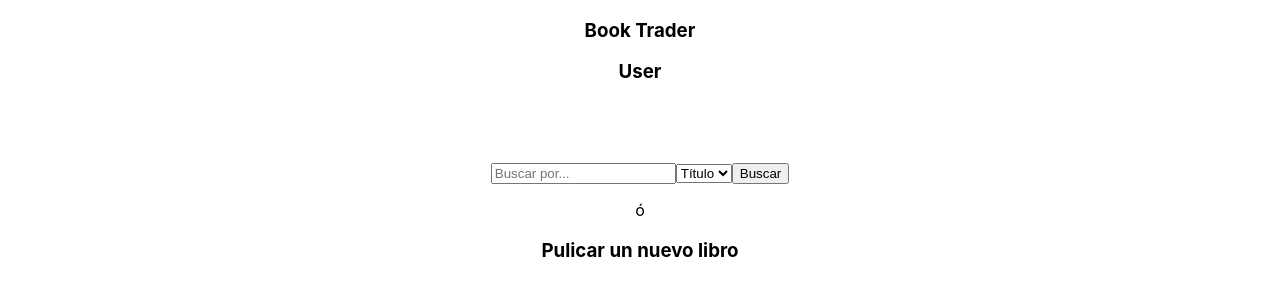
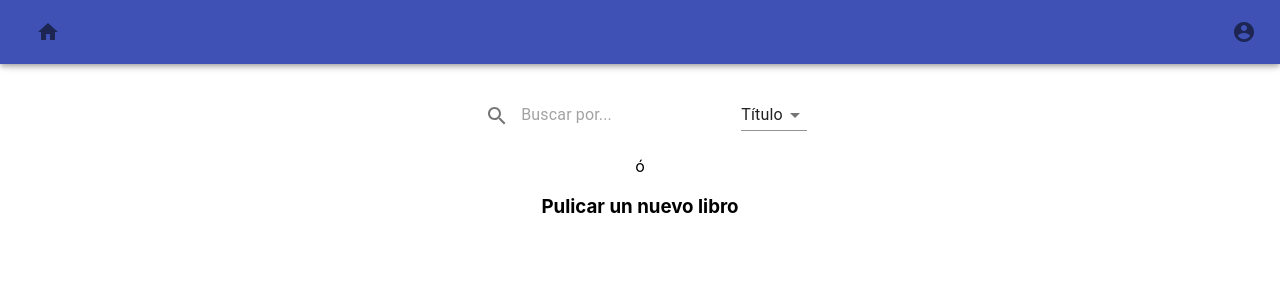
Before and after one commit to TomasMRivero/book-exchange-frontend, a React (Create React App) app: page / in a window 1280 px wide. Shown: the top 300 px of the page. Built offline with nearby package versions, Linux system fonts and the light colour scheme.

Commit message:
crear componente BookGrid
Se crea el componente BookGrid y se lo integra a BookScreen. Se instala material-UI

```diff
--- a/package.json
+++ b/package.json
@@ -3,6 +3,11 @@
   "version": "0.1.0",
   "private": true,
   "dependencies": {
+    "@emotion/react": "^11.4.0",
+    "@emotion/styled": "^11.3.0",
+    "@material-ui/core": "^4.11.4",
+    "@material-ui/icons": "^4.11.2",
+    "@material-ui/styles": "^4.11.4",
     "@testing-library/jest-dom": "^5.14.1",
     "@testing-library/react": "^11.2.7",
     "@testing-library/user-event": "^12.8.3",
--- a/src/App.js
+++ b/src/App.js
@@ -9,7 +9,6 @@ import BookScreen from './components/Book/BookScreen';
 import UserScreen from './components/user/userScreen';
 import Nav from './components/Nav';
 import MainScreen from './components/MainScreen';
-import { Fragment } from 'react';
 export default function App() {
   return (
 
--- a/src/components/Book/BookCard.js
+++ b/src/components/Book/BookCard.js
@@ -1,18 +1,85 @@
+import { makeStyles } from '@material-ui/core/styles';
+
 import { useCallback } from "react";
 import { useHistory } from "react-router";
+
+import { Card, CardActionArea, CardMedia, CardContent, Typography } from '@material-ui/core';
+
+
+const useStyles = makeStyles((theme) => ({
+    root: {
+        display: 'inline-block',
+        width: '100%',
+    },
+    content: {
+        background: '#F0F3F8',
+        padding: 7,
+        paddingTop: 13,
+    },
+    image: {
+        height: '40vw',
+        width: '100%',
+        objectFit: 'cover',
+        objectPosition: '50% 50%'
+    },
+    title: {
+        [theme.breakpoints.down('sm')]: {
+            fontSize: 14,
+        },
+        [theme.breakpoints.up('sm')]: {
+            fontSize: 17,
+        },
+        [theme.breakpoints.up('md')]: {
+            fontSize: 20,
+        },
+        [theme.breakpoints.up('lg')]: {
+            fontSize: 23,
+        },
+        textAlign: 'left'
+    },
+    author: {
+        [theme.breakpoints.down('sm')]: {
+            fontSize: 14,
+        },
+        [theme.breakpoints.up('md')]: {
+            fontSize: 13,
+        },
+        [theme.breakpoints.up('lg')]: {
+            fontSize: 20,
+        },
+        fontStyle: 'italic',
+        textAlign: 'left'
+    }
+  }));
 
 export default function BookCard({
     book
 }){
+    const classes = useStyles();
     const history = useHistory();
     const onClickBook = useCallback((e) => {
         e.preventDefault();
         history.push(`/book/${book.id}`)
     }, [history, book]);
     return(
-        <div onClick={onClickBook} style={{cursor:'pointer'}} className = "card">
-            <h3>{book.title}</h3>
-            <h6>{book.author}</h6>
-        </div>
+        <Card className = {classes.root} onClick={onClickBook} style={{cursor:'pointer'}} >
+            <CardActionArea>
+                <CardMedia
+                    component="img"
+                    className={classes.image}
+                    alt="Libro"
+                    image="https://images.freeimages.com/images/premium/previews/1461/1461865-old-worn-book.jpg"
+                    title="Contemplative Reptile"
+                />
+                <CardContent className={classes.content} xs zeroMinWidth>
+                    <Typography noWrap className = {classes.title} gutterBottom variant="bold" component="h2">
+                        {book.title}
+                    </Typography>
+                    <Typography className={classes.author} noWrap gutterBottom variant="italic" component="p">
+                        {book.author}
+                    </Typography>
+                </CardContent>
+            </CardActionArea>
+        </Card>
     )
 }
--- /dev/null
+++ b/src/components/Book/BookGrid.js
@@ -0,0 +1,32 @@
+import GridList from "@material-ui/core/GridList"
+import GridListTile from "@material-ui/core/GridListTile"
+import { makeStyles } from "@material-ui/core/styles";
+import BookCard from "./BookCard";
+
+const useStyles = makeStyles((theme) => ({
+    gridList: {
+      flexWrap: 'nowrap',
+      padding: 15,
+      // Promote the list into his own layer on Chrome. This cost memory but helps keeping high FPS.
+      transform: 'translateZ(0)',
+    }
+  }));
+
+export default function BookGrid(props){
+    const classes = useStyles();
+    const books = props.books
+
+    return(
+        <GridList cellHeight={'auto'} className={classes.gridList} spacing={10} cols={2.5}>
+                {books.map(book =>
+                    <GridListTile className={classes.card}>
+                        <BookCard
+                            key = {book.id}
+                            book = {book}
+                        />
+                    </GridListTile>
+                )}
+        </GridList>
+
+    )
+}
--- a/src/components/Book/BookScreen.js
+++ b/src/components/Book/BookScreen.js
@@ -1,14 +1,32 @@
 import ky from "ky-universal";
-import { useEffect, useState } from "react";
+import { useCallback, useEffect, useState } from "react";
 import { batch, useDispatch, useSelector } from "react-redux";
-import { useParams } from "react-router";
+import { useHistory, useParams } from "react-router";
 import { showBook, showUser, showBookList, showBookListIDs, showUserList, showUserListIDs } from "../../redux/actions";
+import { makeStyles } from '@material-ui/core/styles';
+import BookGrid from "./BookGrid";
 
-import BookCard from "./BookCard";
+const useStyles = makeStyles((theme) => ({
+    root: {
+        margin: 'auto',
+        background: 'white',
+        border: 0,
+        borderRadius: 3,
+        width: '90%',
+        display: 'flex',
+        flexWrap: 'wrap',
+        justifyContent: 'space-around',
+        overflow: 'hidden',
+        backgroundColor: theme.palette.background.paper,
+    }
+  }));
 
 export default function BookScreen(){
+    const classes = useStyles();
+
     const dispatch = useDispatch();
     const bookID = Number(useParams().id);
+    const history = useHistory();
 
     const book = useSelector(state => state.models.book);
     const user = useSelector(state => state.models.user);
@@ -57,16 +75,20 @@ export default function BookScreen(){
         };
     }, [bookID, dispatch]);
 
+    const onClickUser = useCallback((e) => {
+        history.push(`/user/${user.id}`);
+    })
+
     console.log(book);
     console.log(books);
     console.log(user);
 
     return (
 
-        <div className="BookScreen">
+        <div className="book-screen">
             <div className="book">
                 <h1>{book.title}</h1>
-                <p>imagen</p>
+                <img className="book-img" src="https://images.freeimages.com/images/premium/previews/1461/1461865-old-worn-book.jpg" width="100%" />
                 <p><strong>Autor: </strong>{book.author}</p>
                 <div className="description-field">
                 <p>{book.description?<strong>Descripción:</strong>:<i>No hay descripción</i>}</p>
@@ -74,14 +96,11 @@ export default function BookScreen(){
                 </div>
                 <br/>
             </div>
-            <div className = "book-carousel">
-            <p>otros libros de <strong>{user.alias}</strong></p>
-            {loaded && books.map(book =>
-                <BookCard
-                    key = {book.id}
-                    book = {book}
-                />
-            )}
+            <div className={classes.root} width="80%">
+            <p>otros libros de <strong onClick = {onClickUser}>{user.alias}</strong></p>
+
+            {loaded && <BookGrid books={books}/>}
+
             </div>
         </div>
 
--- a/src/components/Book/BooksScreen.js
+++ b/src/components/Book/BooksScreen.js
@@ -2,6 +2,8 @@ import ky from 'ky-universal';
 import { useEffect, useState } from 'react';
 import { useDispatch, useSelector, batch } from 'react-redux';
 import { showBookList, showBookListIDs, showUserList, showUserListIDs } from '../../redux/actions';
+
+
 
 import BookItem from './BookItem';
 
--- a/src/components/Nav.js
+++ b/src/components/Nav.js
@@ -1,8 +1,12 @@
+'use strict'
+import './css/Nav.css';
+import { AppBar, Toolbar, IconButton, Slide, useScrollTrigger } from '@material-ui/core';
+import { Home, AccountCircle  } from '@material-ui/icons';
 import { useHistory, useRouteMatch } from "react-router";
 import SearchField from "./SearchField";
+import { useCallback } from 'react';
 
-function ShowSearchBar() {
-    const match = useRouteMatch("/")
+function ShowSearchBar({match}) {
     if (!match.isExact){
         return <SearchField />;
     }
@@ -10,13 +14,32 @@ function ShowSearchBar() {
 }
 
 export default function Nav(){
-    const history = useHistory()
-
+    const history = useHistory();
+    const match = useRouteMatch("/");
+    const onClickHome = useCallback((e) => {
+        e.preventDefault()
+        history.push('/');
+    })
+    let classes = ['nav-bar'];
+    if (match.isExact){
+        classes.push("no-searchbar");
+    }
     return(
-        <div className="nav-bar">
-            <h3>Book Trader</h3>
-            <ShowSearchBar />
-            <h3>User</h3>
+        <div className={classes.join(' ')}>
+            <AppBar position="fixed">
+                <Toolbar>
+                    <IconButton
+                        className="home-button"
+                        onClick = {onClickHome}
+                    >
+                        <Home />
+                    </IconButton>
+                    <ShowSearchBar match = {match}/>
+                    <IconButton edge="end" className = "user-icon">
+                        <AccountCircle />
+                    </IconButton>
+                </Toolbar>
+            </AppBar>
         </div>
     )
 }
--- a/src/components/SearchField.js
+++ b/src/components/SearchField.js
@@ -1,6 +1,7 @@
 import { useState, useCallback } from "react";
 import { useHistory } from 'react-router';
-
+import {Select, InputBase, MenuItem, IconButton} from '@material-ui/core';
+import SearchIcon from '@material-ui/icons/Search';
 export default function SearchField(){
     const history = useHistory();
 
@@ -28,16 +29,21 @@ export default function SearchField(){
 
 
     return(
-        <div className="search-field">
-            <form className="search-form" onSubmit={onSearch}>
-                <input
+        <>
+            <form className="search-form" onSubmit={onSearch} >
+                <IconButton
+                    type="submit"
+                    className="search-button"
+                >
+                    <SearchIcon />
+                </IconButton>
+                <InputBase
                     className = "search-value"
                     placeholder = "Buscar por..."
                     onChange={onChangeSearchValue}
                     value={searchValue}
                 />
-
-                <select
+                <Select
                     className="search-field"
                     id="field"
                     name="field"
@@ -45,28 +51,25 @@ export default function SearchField(){
                     onChange={onChangeSearchField}
                     value={searchField}
                 >
-                    <option
+                    <MenuItem
                         key="title"
                         value="title"
                     >
                         Título
-                    </option>
-                    <option
+                    </MenuItem>
+                    <MenuItem
                         key="author"
                         value="author"
                     >
                         Autor
-                    </option>
-                </select>
+                    </MenuItem>
+                </Select>
 
-                <button
-                    type="submit"
-                    className="search-button"
-                >
-                    Buscar
-                </button>
+
+
+
 
             </form>
-        </div>
+        </>
     )
 }
--- a/src/components/css/Nav.css
+++ b/src/components/css/Nav.css
@@ -1,3 +1,37 @@
+:root{
+    --nav-background-color : rgb(52, 7, 82);
+}
 .nav-bar{
-    background: blue;
+    height: 2rem;
+    position: sticky;
 }
+.nav-bar .search-form{
+    display: flex;
+    position: relative;
+    padding: 5px;
+    height: 1.7em;
+    justify-content: flex-end;
+    border-radius: 5px;
+    background-color: rgba(255,255,255,0.15);
+}
+.nav-bar .search-form:hover{
+    background-color: rgba(255,255,255,0.25)
+}
+.nav-bar .search-form .search-button{
+    padding: 0;
+    height: '100%';
+    margin-right: 5px;
+    position: 'absolute';
+    cursor: auto;
+    display: 'flex';
+    align-items: 'center';
+    justify-content: 'center';
+
+}
+
+.nav-bar .user-icon{
+    display: flex;
+    position: relative;
+    justify-content: flex-end;
+    flex-grow: 1;
+}
```
Also changed, not shown: 1 other file (tests, documents, lock files or other folders).
